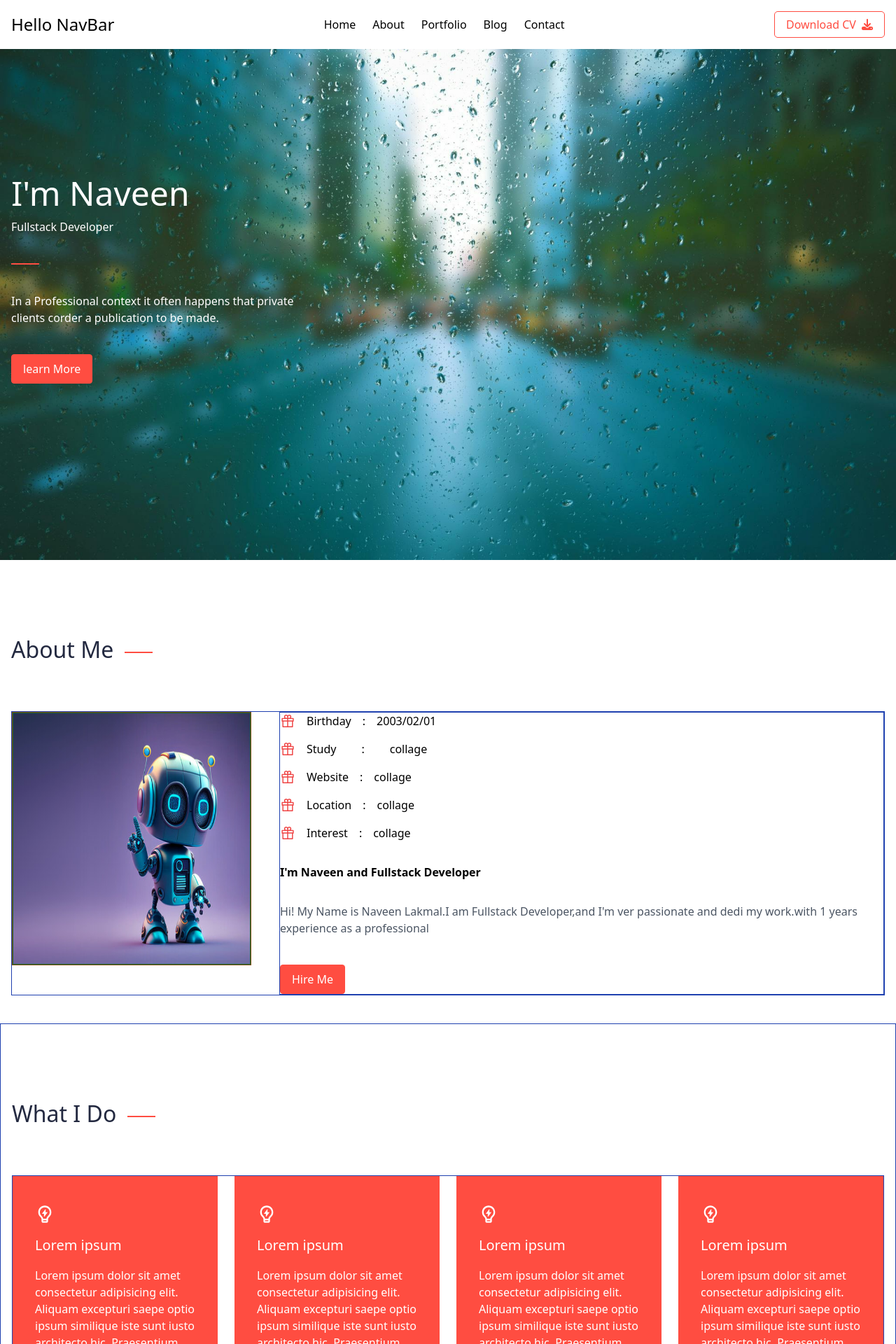
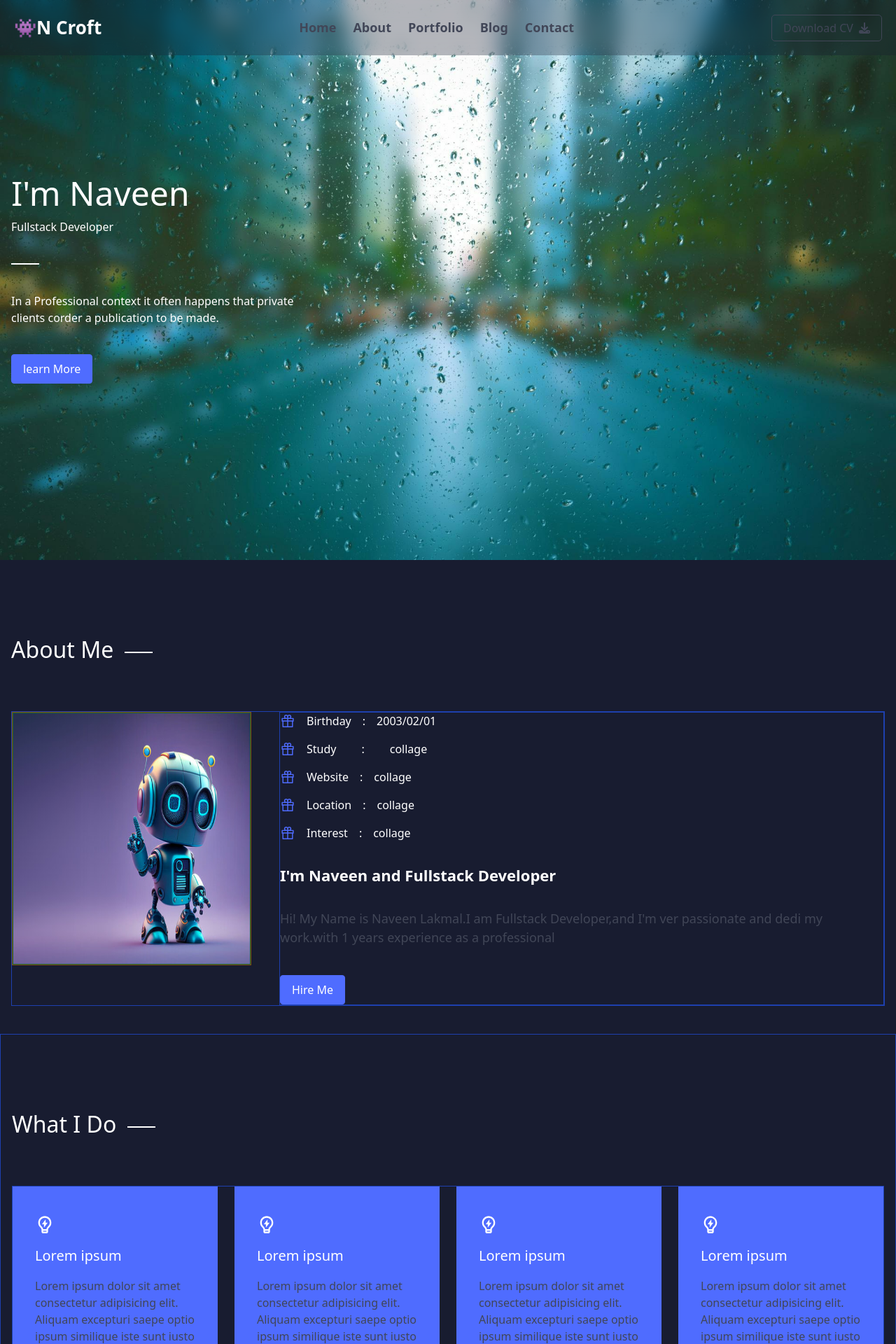
Before and after one commit to NaveenLakmal/my-portfolio, a Next.js app: page / in a window 1280 px wide. Shown: the top 1920 px of the page at 70% size. Built offline with nearby package versions, Linux system fonts and the light colour scheme.

Commit message:
change website theme color

```diff
--- a/src/app/components/About.tsx
+++ b/src/app/components/About.tsx
@@ -7,7 +7,7 @@ import Button from './Button'
 
 const About = () => {
   return (
-    <section className="container mx-auto py-10 px-4">
+    <section className="container mx-auto py-10 px-4 ">
       <Heading title="About Me"></Heading>
 
       {/* Main content container */}
@@ -23,54 +23,54 @@ const About = () => {
           <div className="grid grid-cols-[auto,] gap-x-8 gap-y-4 justify-center sm:justify-start">
             {/* Row 1 */}
             <div className="flex items-center gap-4">
-              <AiOutlineGift className="text-red-500" size={22} />
-              <span className="font-medium">Birthday</span>
-              <div className="flex items-center">:</div>
-              <div className="flex items-center">2003/02/01</div>
+              <AiOutlineGift className=" text-[#4f6cff]" size={22} />
+              <span className="font-medium text-[#ffffff]">Birthday</span>
+              <div className="flex items-center text-[#ffffff]">:</div>
+              <div className="flex items-center text-[#ffffff]">2003/02/01</div>
             </div>
 
 
             {/* Row 2 */}
             <div className="flex items-center gap-4">
-              <AiOutlineGift className="text-red-500" size={22} />
-              <span className="font-medium ">Study</span>
-              <div className="flex items-center ml-5">:</div>
-              <div className="flex items-center ml-5">collage</div>
+              <AiOutlineGift className=" text-[#4f6cff]" size={22} />
+              <span className="font-medium text-[#ffffff]">Study</span>
+              <div className="flex items-center ml-5 text-[#ffffff]">:</div>
+              <div className="flex items-center ml-5 text-[#ffffff]">collage</div>
             </div>
 
 
             {/* Row 3 */}
             <div className="flex items-center gap-4">
-              <AiOutlineGift className="text-red-500" size={22} />
-              <span className="font-medium">Website</span>
-              <div className="flex items-center">:</div>
-              <div className="flex items-center">collage</div>
+              <AiOutlineGift className=" text-[#4f6cff]" size={22} />
+              <span className="font-medium text-[#ffffff]">Website</span>
+              <div className="flex items-center text-[#ffffff]">:</div>
+              <div className="flex items-center text-[#ffffff]">collage</div>
             </div>
 
 
             {/* Row 4 */}
             <div className="flex items-center gap-4">
-              <AiOutlineGift className="text-red-500" size={22} />
-              <span className="font-medium">Location</span>
-              <div className="flex items-center">:</div>
-              <div className="flex items-center">collage</div>
+              <AiOutlineGift className=" text-[#4f6cff]" size={22} />
+              <span className="font-medium text-[#ffffff]">Location</span>
+              <div className="flex items-center text-[#ffffff]">:</div>
+              <div className="flex items-center text-[#ffffff]">collage</div>
             </div>
 
 
             {/* Row 5 */}
             <div className="flex items-center gap-4">
-              <AiOutlineGift className="text-red-500" size={22} />
-              <span className="font-medium">Interest</span>
-              <div className="flex items-center">:</div>
-              <div className="flex items-center">collage</div>
+              <AiOutlineGift className="text-[#4f6cff]" size={22} />
+              <span className="font-medium text-[#ffffff]">Interest</span>
+              <div className="flex items-center text-[#ffffff]">:</div>
+              <div className="flex items-center text-[#ffffff]">collage</div>
             </div>
 
 
 
           </div>
           <div className="mt-8 ">
-            <h2 className='font-bold mb-8 text-center sm:text-left'>I'm Naveen and Fullstack Developer</h2>
-            <p className='text-gray-600 text-center sm:text-left'>Hi! My Name is Naveen Lakmal.I am Fullstack Developer,and I'm ver passionate and dedi my work.with 1 years experience as a professional</p>
+            <h2 className='font-bold mb-8 text-center sm:text-left text-[#ffffff] text-[22px] '>I'm Naveen and Fullstack Developer</h2>
+            <p className='text-[#414657] text-[18px] text-center sm:text-left'>Hi! My Name is Naveen Lakmal.I am Fullstack Developer,and I'm ver passionate and dedi my work.with 1 years experience as a professional</p>
             <div className="flex justify-center sm:justify-start"><Button link="#" text="Hire Me"></Button></div>
           </div>
 
--- /dev/null
+++ b/src/app/components/Footer.tsx
@@ -0,0 +1,16 @@
+import React from 'react'
+
+
+const Footer = () => {
+  return (
+    <div className="bg-[url('/footer02.jpg')] bg-cover bg-center h-[200px] text-white grid place-items-center">
+         {/* <Image src="/footer.jpg" alt="Backgrund" fill className="object-cover z-[-1]" priority /> */}
+        <div className="text-center">
+            <p>Created By Naveen Lakmal</p>
+            <p>&copy; 2025 N Croft</p>
+        </div>
+    </div>
+  )
+}
+
+export default Footer
--- a/src/app/components/Heading.tsx
+++ b/src/app/components/Heading.tsx
@@ -2,8 +2,8 @@ import React from 'react'
 
 const Heading = ({ title }) => {
   return (
-    <div className='text-[#232940] text-[32px] font-medium flex items-center gap-4 py-16'>{title}
-    <div className='bg-[#ff4D41] h-[2px] w-[40px] translate-y-1'></div>
+    <div className='text-[#ffffff] text-[32px] font-medium flex items-center gap-4 py-16'>{title}
+    <div className='bg-[#ffffff] h-[2px] w-[40px] translate-y-1'></div>
     </div>
   )
 }
--- a/src/app/components/Hero.tsx
+++ b/src/app/components/Hero.tsx
@@ -6,7 +6,7 @@ import Button from './Button';
 
 const Hero = () => {
     return (
-        <div className='relative h-screen bg-cover bg-center bg-fixed flex items-center'>
+        <div className=' h-screen bg-cover bg-center bg-fixed flex items-center '>
             <Image src="/baground.jpg" alt="Background" fill className="object-cover z-[-1]" priority />
             <div className="container mx-auto px-4 ">
                 <div className="max-w-[450px] text-white flex flex-col gap-[40px] " >
@@ -16,7 +16,7 @@ const Hero = () => {
                        Fullstack Developer
 
                     </div>
-                    <div className='bg-[#ff4d41] h-[2px] w-[40px]'></div>
+                    <div className='bg-[#ffffff] h-[2px] w-[40px]'></div>
                     <div>
                         <p>In a Professional context it often happens that private clients corder a publication  to be made.</p>
                         <Button link="#" text="learn More"></Button>
--- a/src/app/components/NavBar.tsx
+++ b/src/app/components/NavBar.tsx
@@ -4,17 +4,17 @@ import { FiMenu } from "react-icons/fi";
 
 function NavBar() {
     return (
-        <div className='bg-white fixed top-0 w-[100%] z-10'>
+        <div className='bg-[#181c30] fixed top-0 w-[100%]   bg-opacity-30 backdrop-blur-md p-1 '>
             <div className='container mx-auto flex justify-between items-center py-4 px-4'>
-                <div className="text-[24px]">Hello NavBar</div>
-                <div className="hidden md:flex gap-6">
-                    <a href="/" className='hover:text-[#ff4d41]'>Home</a>
-                    <a href="/" className='hover:text-[#ff4d41]'>About</a>
-                    <a href="/" className='hover:text-[#ff4d41]'>Portfolio</a>
-                    <a href="/" className='hover:text-[#ff4d41]'>Blog</a>
-                    <a href="/" className='hover:text-[#ff4d41]'>Contact</a>
+                <div className="text-[26px] font-bold text-[#ffffff]">👾N Croft</div>
+                <div className="hidden md:flex gap-6 text-[18px]">
+                    <a href="/" className='hover:text-[#4f6cff] text-[#414657] font-bold'>Home</a>
+                    <a href="/" className='hover:text-[#4f6cff] text-[#414657] font-bold'>About</a>
+                    <a href="/" className='hover:text-[#4f6cff] text-[#414657] font-bold'>Portfolio</a>
+                    <a href="/" className='hover:text-[#4f6cff] text-[#414657] font-bold'>Blog</a>
+                    <a href="/" className='hover:text-[#4f6cff] text-[#414657] font-bold'>Contact</a>
                 </div>
-                <a href="#" className='hidden md:flex border border-[#ff4d41] px-4 py-1.5 text-[#ff4d41] rounded-[5px] items-center gap-2 hover:bg-[#ff4d41] hover:text-white transition duration-200'>Download CV <FaDownload/> </a>
+                <a href="#" className='hidden md:flex border border-[#414657] px-4 py-1.5 text-[#414657] rounded-[5px] items-center gap-2 hover:bg-[#4f6cff] hover:text-white transition duration-200'>Download CV <FaDownload/> </a>
 
              <div className="md:hidden text-[24px]" ><FiMenu/></div>
              </div>
--- a/src/app/components/WhatIDo.tsx
+++ b/src/app/components/WhatIDo.tsx
@@ -9,27 +9,27 @@ const WhatIDo = () => {
 
             <div className="border border-blue-800 grid grid-cols-1 md:grid-cols-3 lg:grid-cols-4 gap-6 ">
 
-                <div className=" flex flex-col px-8 py-10 gap-4  bg-[#ff4D41] text-white box-border h-96 w-72 sm:h-auto sm:w-auto ">
+                <div className=" flex flex-col px-8 py-10 gap-4  bg-[#4f6cff] text-white box-border h-96 w-72 sm:h-auto sm:w-auto ">
+                    <RiLightbulbFlashLine className='text-[28px] '></RiLightbulbFlashLine>
+                    <h2 className='font-medium text-[20px]'>Lorem ipsum</h2>
+                    <p className='text-[#414657]'>Lorem ipsum dolor sit amet consectetur adipisicing elit. Aliquam excepturi saepe optio ipsum similique iste sunt iusto architecto hic. Praesentium assumenda harum sit! Similique consequatur, ullam aliquid temporibus iste sed.</p>
+                </div>
+
+                <div className=" flex flex-col px-8 py-10 gap-4 bg-[#4f6cff] text-white box-border h-96 w-72 sm:h-auto sm:w-auto">
                     <RiLightbulbFlashLine className='text-[28px]'></RiLightbulbFlashLine>
                     <h2 className='font-medium text-[20px]'>Lorem ipsum</h2>
-                    Lorem ipsum dolor sit amet consectetur adipisicing elit. Aliquam excepturi saepe optio ipsum similique iste sunt iusto architecto hic. Praesentium assumenda harum sit! Similique consequatur, ullam aliquid temporibus iste sed.
+                    <p className='text-[#414657]'>Lorem ipsum dolor sit amet consectetur adipisicing elit. Aliquam excepturi saepe optio ipsum similique iste sunt iusto architecto hic. Praesentium assumenda harum sit! Similique consequatur, ullam aliquid temporibus iste sed.</p>
                 </div>
 
-                <div className=" flex flex-col px-8 py-10 gap-4 bg-[#ff4D41] text-white box-border h-96 w-72 sm:h-auto sm:w-auto">
+                <div className="flex flex-col px-8 py-10 gap-4 bg-[#4f6cff] text-white box-border h-96 w-72 sm:h-auto sm:w-auto">
                     <RiLightbulbFlashLine className='text-[28px]'></RiLightbulbFlashLine>
                     <h2 className='font-medium text-[20px]'>Lorem ipsum</h2>
-                    Lorem ipsum dolor sit amet consectetur adipisicing elit. Aliquam excepturi saepe optio ipsum similique iste sunt iusto architecto hic. Praesentium assumenda harum sit! Similique consequatur, ullam aliquid temporibus iste sed.
+                    <p className='text-[#414657]'>Lorem ipsum dolor sit amet consectetur adipisicing elit. Aliquam excepturi saepe optio ipsum similique iste sunt iusto architecto hic. Praesentium assumenda harum sit! Similique consequatur, ullam aliquid temporibus iste sed.</p>
                 </div>
-
-                <div className="flex flex-col px-8 py-10 gap-4 bg-[#ff4D41] text-white box-border h-96 w-72 sm:h-auto sm:w-auto">
+                <div className="flex flex-col px-8 py-10 gap-4 bg-[#4f6cff] text-white h-96 w-72 sm:h-auto sm:w-auto">
                     <RiLightbulbFlashLine className='text-[28px]'></RiLightbulbFlashLine>
                     <h2 className='font-medium text-[20px]'>Lorem ipsum</h2>
-                    Lorem ipsum dolor sit amet consectetur adipisicing elit. Aliquam excepturi saepe optio ipsum similique iste sunt iusto architecto hic. Praesentium assumenda harum sit! Similique consequatur, ullam aliquid temporibus iste sed.
-                </div>
-                <div className="flex flex-col px-8 py-10 gap-4 bg-[#ff4D41] text-white h-96 w-72 sm:h-auto sm:w-auto">
-                    <RiLightbulbFlashLine className='text-[28px]'></RiLightbulbFlashLine>
-                    <h2 className='font-medium text-[20px]'>Lorem ipsum</h2>
-                    Lorem ipsum dolor sit amet consectetur adipisicing elit. Aliquam excepturi saepe optio ipsum similique iste sunt iusto architecto hic. Praesentium assumenda harum sit! Similique consequatur, ullam aliquid temporibus iste sed.
+                    <p className='text-[#414657]'>Lorem ipsum dolor sit amet consectetur adipisicing elit. Aliquam excepturi saepe optio ipsum similique iste sunt iusto architecto hic. Praesentium assumenda harum sit! Similique consequatur, ullam aliquid temporibus iste sed.</p>
                 </div>
 
             </div>
--- a/src/app/globals.css
+++ b/src/app/globals.css
@@ -4,10 +4,10 @@
 
 @layer components {
     .btn{
-        @apply bg-[#ff4d41] text-white py-2 px-4 rounded inline-block mt-10 font-medium border border-[#ff4d41] hover:bg-transparent hover:text-[#ff4d41] transition duration-200
+        @apply bg-[#4f6cff] text-white py-2 px-4 rounded inline-block mt-10 font-medium border border-[#4f6cff] hover:bg-transparent hover:text-[#4f6cff] transition duration-200
     }
 
     .contactUsInput{
-        @apply outline-[#ff4D41] border-gray-400 border rounded-[5px] px-4 py-2 w-[100%]
+        @apply outline-[#4f6cff] border-gray-400 border rounded-[5px] px-4 py-2 w-[100%]
     }
 }
--- a/src/app/page.tsx
+++ b/src/app/page.tsx
@@ -6,18 +6,22 @@ import About from "./components/About";
 import WhatIDo from "./components/WhatIDo";
 import CreativeWorks from "./components/CreativeWorks";
 import Contact from "./components/Contact";
+import Footer from "./components/Footer";
 
 
 export default function Home() {
   return (
     <div>
       <header><NavBar></NavBar></header>
-      <main>
-        <Hero></Hero>
+      <Hero ></Hero>
+      <main className="bg-[#181c30]">
+
         <About/>
         <WhatIDo></WhatIDo>
         <CreativeWorks></CreativeWorks>
         <Contact></Contact>
+        <Footer></Footer>
+
       </main>
     </div>
   );
```
Also changed, not shown: src/app/components/Contact.tsx (+4 -4 lines), src/app/components/CreativeWorks.tsx (+4 -20 lines).
